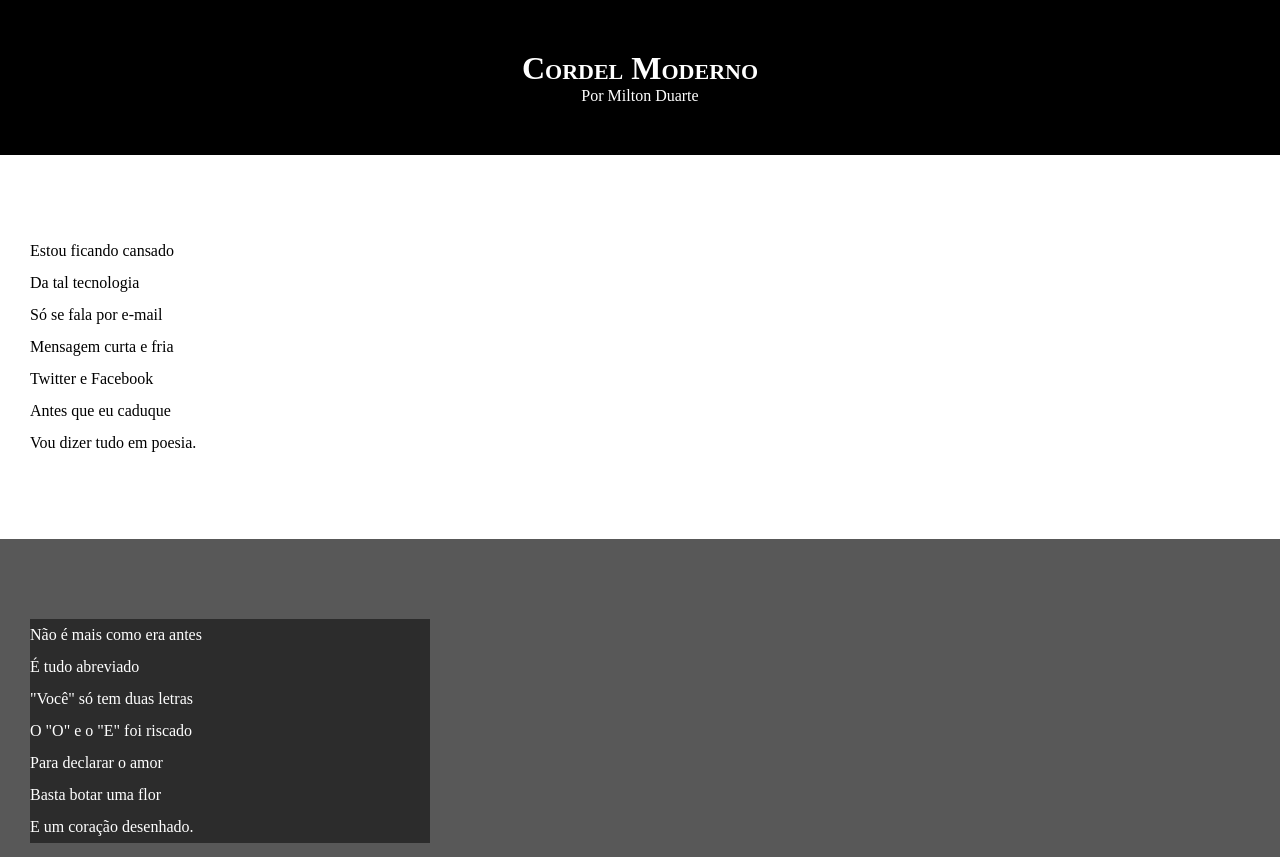
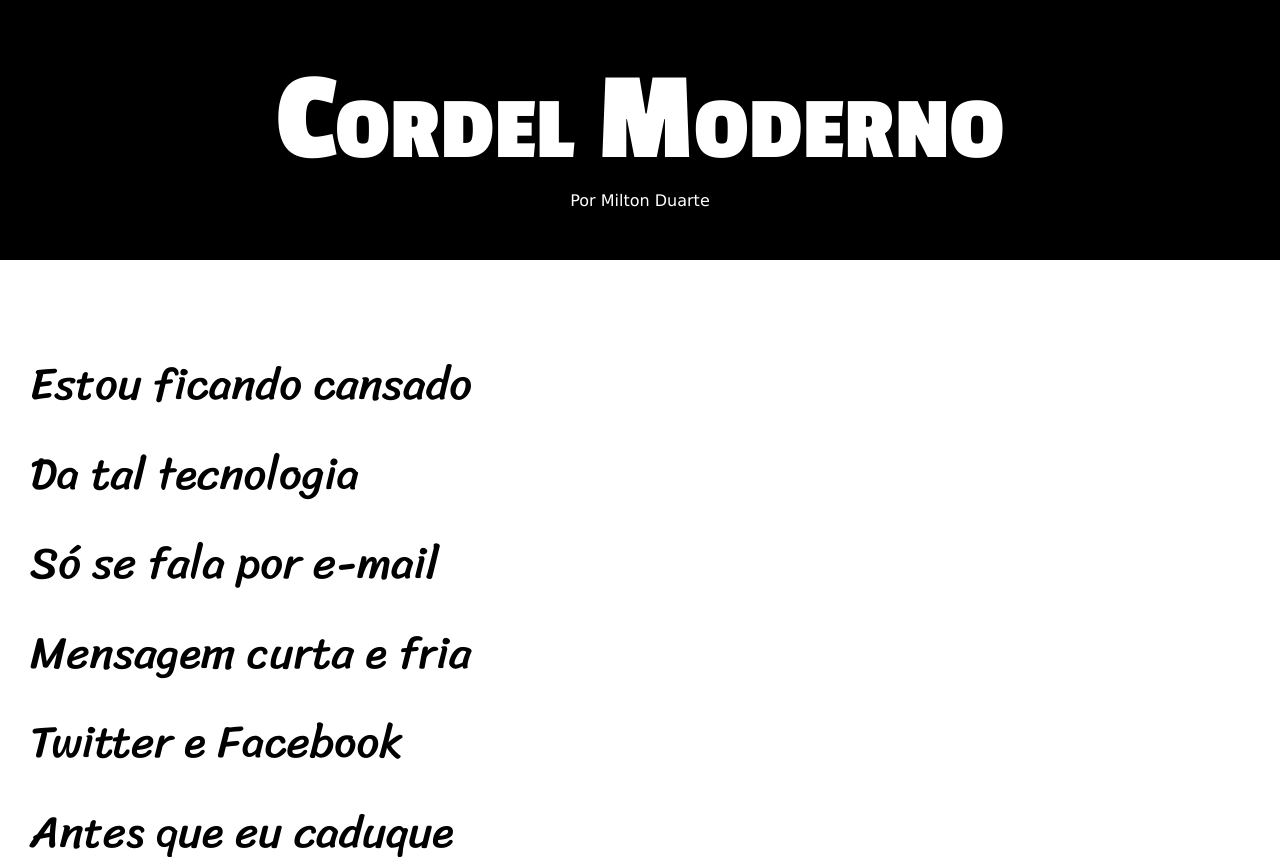
Before and after one commit to erickdarino/HTML-CSSS, a plain HTML site: page desafios/d012/index.html in a window 1280 px wide. Shown: the top 857 px of the page. Drawn offline with Linux system fonts and the light colour scheme.

Commit message:
Update style.css

```diff
--- a/desafios/d012/style.css
+++ b/desafios/d012/style.css
@@ -1,11 +1,23 @@
 @charset "UTF-8";
 
+  @import url('https://fonts.googleapis.com/css2?family=Bebas+Neue&family=Great+Vibes&family=Passion+One:wght@700&family=Sriracha&family=Work+Sans:ital,wght@0,200;1,400;1,700&display=swap');
+
+  @import url('https://fonts.googleapis.com/css2?family=Bebas+Neue&family=Great+Vibes&family=Passion+One:wght@700&family=Work+Sans:ital,wght@0,200;1,400;1,700&display=swap');
+
+:root {
+    --font1: verdana, geneva, tahoma, sans-serif;
+    --font2: 'Passion One', cursive;
+    --font3: 'Sriracha', cursive;
+}
 * {
     margin: 0px;
     padding: 0px;
+    font-size: 1em;
 }
 
+
 html, body {
+    font-family: var(--font1);
     min-height: 100vh;
     background-color: darkgray;
 }
@@ -17,6 +29,8 @@ header {
 header > h1 {
     padding-top: 50px;
     font-variant: small-caps;
+    font-family: var(--font2);
+    font-size: 10vw;
 }
 header > p {
     padding-bottom: 50px;
@@ -34,6 +48,8 @@ section {
     padding-bottom: 10vh;
     line-height: 2em;
     padding-left: 30px;
+    font-family: var(--font3);
+    font-size: 3.5vw;
 }
 section.normal {
     background-color: white;
@@ -44,7 +60,8 @@ section.imagens {
     color: white;
 }
 section.imagens > p {
-    width: 400px;
+    display: inline-block;
+    padding: 5px;;
     background-color: rgba(0, 0, 0, 0.5);
 }
 footer {
```
